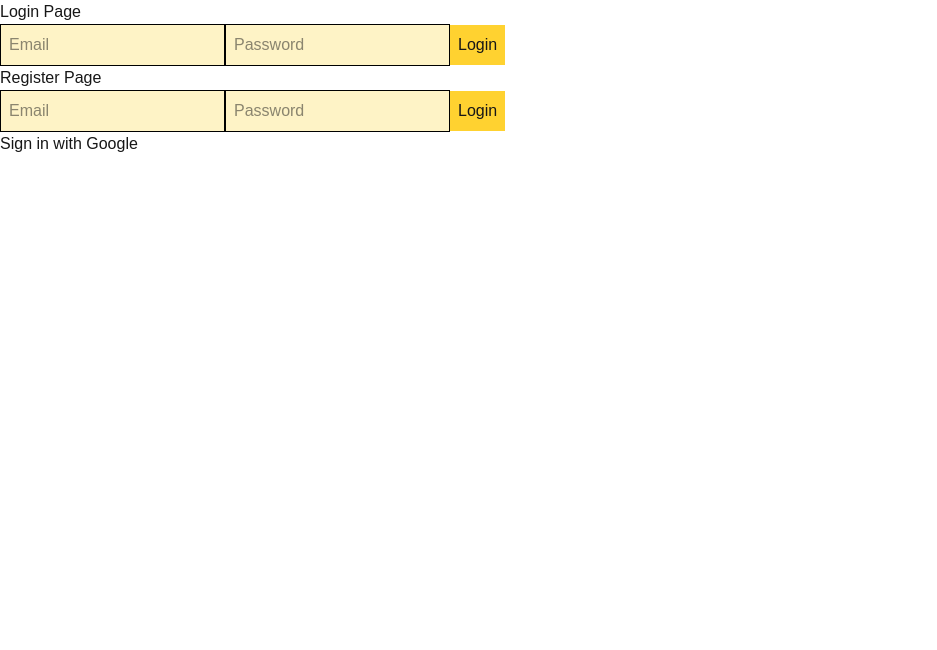
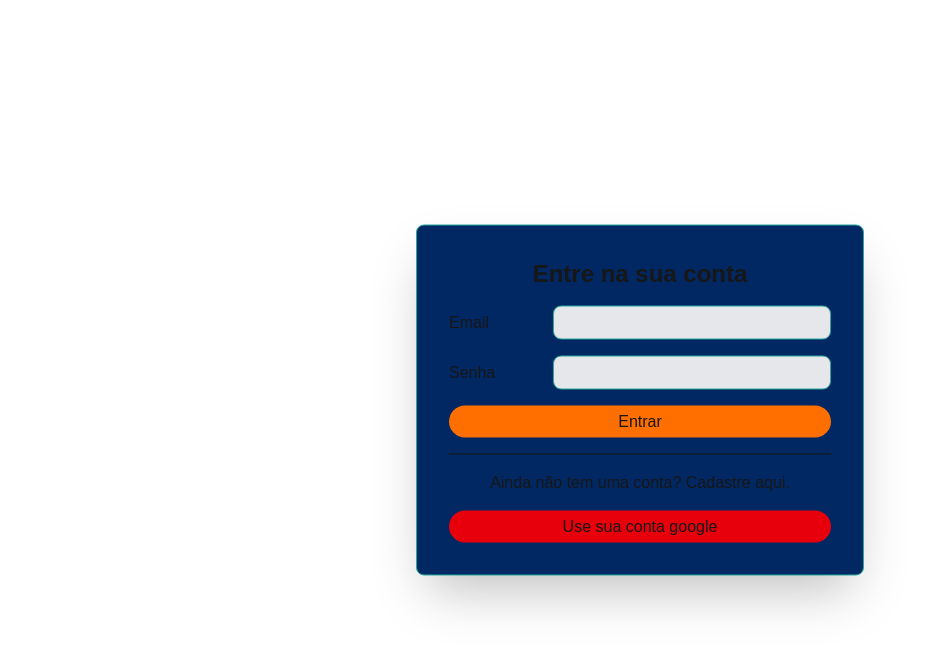
Before and after one commit to CMatchelo/new_canllection, a Next.js app: page /login in a window 1280 px wide. Shown: the top 650 px of the page, without its empty margins (0-937 px from the left). Built offline with nearby package versions, Linux system fonts and the light colour scheme; no server answers.

Commit message:
Done: Release v2

```diff
--- a/src/app/components/Input.tsx
+++ b/src/app/components/Input.tsx
@@ -9,14 +9,14 @@ export const Input = ({ id, classname, ...props }: InputProps) => {
   return (
     <div className="flex gap-3 items-center">
       {id && (
-        <label className="ml-auto" htmlFor={id}>
+        <label className="ml-auto w-[25%]" htmlFor={id}>
           {id}
         </label>
       )}
       <input
-        className={`border-1 border-highlight1 rounded-lg p-1
-          focus:border-highlight1Light bg-gray-200 w-50
-          placeholder-gray-400 ${classname}`}
+        className={`border-1 border-highlight2 rounded-lg p-1
+          focus:border-highlight2Light bg-gray-200
+          placeholder-gray-400 w-[75%] ${classname}`}
         {...props}
       ></input>
     </div>
--- a/src/app/components/NewCanPopup.tsx
+++ b/src/app/components/NewCanPopup.tsx
@@ -149,13 +149,13 @@ export const NewCanPopup = ({ togglePopup, currentCan }: NewCanPopupProps) => {
           {errors.year && <p className="text-red-500">{errors.year.message}</p>}
 
           <div className="relative flex gap-3 items-center">
-            <label className="ml-auto" htmlFor="Mês">
+            <label className="ml-auto w-[25%]" htmlFor="Mês">
               Mês
             </label>
             <select
               {...register("month", { required: "O mês é obrigatória" })}
               className="border-1 border-highlight1 rounded-lg p-1
-      focus:border-highlight1Light bg-gray-200 w-50"
+      focus:border-highlight1Light bg-gray-200 w-[75%]"
               id="Mês"
             >
               <option value="">-- Selecione --</option>
@@ -170,14 +170,14 @@ export const NewCanPopup = ({ togglePopup, currentCan }: NewCanPopupProps) => {
             <p className="text-red-500">{errors.month.message}</p>
           )}
 
-          <div className="flex gap-3 items-center">
-            <label className="ml-auto" htmlFor="type">
+          <div className="flex gap-3 items-stretch">
+            <label className="ml-auto w-[25%]" htmlFor="type">
               Categoria
             </label>
             <select
               {...register("type", { required: "A categoria é obrigatória" })}
               className="border-1 border-highlight1 rounded-lg p-1
-      focus:border-highlight1Light bg-gray-200 w-50"
+      focus:border-highlight1Light bg-gray-200 w-[75%]"
               id="type"
             >
               <option value="">-- Selecione --</option>
--- /dev/null
+++ b/src/app/login/components/loginForm.tsx
@@ -0,0 +1,82 @@
+"use client";
+
+import { useState } from "react";
+import { Button } from "../../components/Button";
+import { Input } from "../../components/Input";
+
+export const LoginForm = () => {
+
+
+  return (
+    <div
+      className="absolute top-1/2 left-1/2 -translate-x-1/2 -translate-y-1/2
+        flex flex-col justify-center items-stretch gap-4 w-[90%] max-w-md shadow-2xl
+        bg-primary1 px-4 py-8 sm:px-8 rounded-lg border-1 border-highlight2"
+    >
+      <div className="self-center text-2xl font-bold">
+        {hasAcc ? (
+            <span>Entre na sua conta</span>
+        ) : (
+            <span>Crie sua conta</span>
+        )}
+
+        </div>
+      <Input id="Email" />
+      <Input id="Senha" />
+      <Button>Cadastrar</Button>
+      <hr></hr>
+      <div onClick={toggleHasAcc} className="flex justify-center cursor-pointer self-center">
+        {hasAcc ? (
+            <span className="text-center">Ainda não tem uma conta? Cadastre aqui.</span>
+        ) : (
+            <span className="text-center">Já tem uma conta? Entre aqui.</span>
+        )}
+      </div>
+    </div>
+  );
+};
+
+/*
+<div>
+      <form onSubmit={handleSubmit(onLogin)}>
+        <input
+          {...register("email")}
+          className="bg-amber-100 border-1 border-black p-2"
+          type="text"
+          placeholder="Email"
+        />
+        <input
+          {...register("password")}
+          className="bg-amber-100 border-1 border-black p-2"
+          type="password"
+          placeholder="Password"
+        />
+        <button
+          type="submit"
+          className="bg-amber-300 p-2 cursor-pointer hover:bg-amber-200 transition"
+        >
+          Login
+        </button>
+      </form>
+
+      <h1>Register Page</h1>
+      <form onSubmit={handleSubmit(onRegister)}>
+        <input
+          {...register("email")}
+          className="bg-amber-100 border-1 border-black p-2"
+          type="text"
+          placeholder="Email"
+        />
+        <input
+          {...register("password")}
+          className="bg-amber-100 border-1 border-black p-2"
+          type="password"
+          placeholder="Password"
+        />
+        <button
+          type="submit"
+          className="bg-amber-300 p-2 cursor-pointer hover:bg-amber-200 transition"
+        >
+          Login
+        </button>
+      </form>
--- a/src/app/login/page.tsx
+++ b/src/app/login/page.tsx
@@ -2,7 +2,9 @@
 import { useForm } from "react-hook-form";
 import { useAuth } from "../../context/AuthContext";
 import { useRouter } from "next/navigation";
-import { useEffect } from "react";
+import { useEffect, useState } from "react";
+import { Input } from "../components/Input";
+import { Button } from "../components/Button";
 
 interface LoginFormInputs {
   email: string;
@@ -12,13 +14,23 @@ interface LoginFormInputs {
 export default function PageLogin() {
   const router = useRouter();
   const { user, loading, login, registerAcc, signInWithGoogle } = useAuth();
-  const { register, handleSubmit } = useForm<LoginFormInputs>();
+  const {
+    register,
+    handleSubmit,
+    formState: { errors },
+  } = useForm<LoginFormInputs>();
+
+  const [hasAcc, setHasAcc] = useState<boolean>(true);
+  const [errorMsg, setErrorMsg] = useState<string>("");
+
+  const toggleHasAcc = () => {
+    setHasAcc(!hasAcc);
+  };
 
   useEffect(() => {
     if (!loading && user) {
       router.push(`/profile/${user.uid}`); // redireciona se não estiver logado
     }
-
   }, [user, loading, router]);
 
   if (loading && !user) {
@@ -26,69 +38,107 @@ export default function PageLogin() {
   }
 
   const onLogin = async (data: LoginFormInputs) => {
+    setErrorMsg("")
+    if (hasAcc) {
       try {
         await login?.(data.email, data.password);
         router.push("/");
-    } catch (err) {
-      console.log(err);
+      } catch (err: unknown) {
+        if (err instanceof Error) {
+          setErrorMsg(err.message);
+        } else {
+          setErrorMsg("Ocorreu um erro inesperado. Tente novamente.");
+        }
+      }
+    } else {
+      try {
+        await registerAcc?.(data.email, data.password);
+        router.push("/");
+      } catch (err: unknown) {
+        if (err instanceof Error) {
+          setErrorMsg(err.message);
+        } else {
+          setErrorMsg("Ocorreu um erro inesperado. Tente novamente.");
+        }
+      }
     }
   };
 
-  const onRegister = async (data: LoginFormInputs) => {
-    console.log(data);
-    await registerAcc?.(data.email, data.password);
-  };
-
   const onGoogleLogin = async () => {
+    try {
       await signInWithGoogle();
+      router.push("/");
+    } catch (err) {
+      if (err instanceof Error) {
+        setErrorMsg(err.message);
+      } else {
+        setErrorMsg("Ocorreu um erro inesperado. Tente novamente.");
+      }
+    }
   };
 
   return (
     <div>
-      <h1>Login Page</h1>
-      <form onSubmit={handleSubmit(onLogin)}>
-        <input
-          {...register("email")}
-          className="bg-amber-100 border-1 border-black p-2"
-          type="text"
-          placeholder="Email"
+      <div
+        className="absolute top-1/2 left-1/2 -translate-x-1/2 -translate-y-1/2
+            flex flex-col justify-center items-stretch gap-4 w-[90%] max-w-md shadow-2xl
+            bg-primary1 px-4 py-8 sm:px-8 rounded-lg border-1 border-highlight2"
+      >
+        <form className="flex flex-col gap-4" onSubmit={handleSubmit(onLogin)}>
+          <div className="self-center text-2xl font-bold">
+            {hasAcc ? (
+              <span>Entre na sua conta</span>
+            ) : (
+              <span>Crie sua conta</span>
+            )}
+          </div>
+
+          <Input
+            id="Email"
+            classname="text-secondary1"
+            {...register("email", { required: "Digite o email" })}
           />
-        <input
-          {...register("password")}
-          className="bg-amber-100 border-1 border-black p-2"
-          type="password"
-          placeholder="Password"
+          {errors.email && (
+            <p className="text-red-500">{errors.email.message}</p>
+          )}
+
+          <Input
+            id="Senha"
+            classname="text-secondary1"
+            {...register("password", { required: "Digite a senha" })}
           />
-        <button
-          type="submit"
-          className="bg-amber-300 p-2 cursor-pointer hover:bg-amber-200 transition"
-        >
-          Login
-        </button>
+          {errors.password && (
+            <p className="text-red-500">{errors.password.message}</p>
+          )}
+          {hasAcc ? (
+            <Button type="submit">Entrar</Button>
+          ) : (
+            <Button type="submit">Cadastrar</Button>
+          )}
+          {errorMsg && <p className="text-red-500 text-center">{errorMsg}</p>}
         </form>
 
-      <h1>Register Page</h1>
-      <form onSubmit={handleSubmit(onRegister)}>
-        <input
-          {...register("email")}
-          className="bg-amber-100 border-1 border-black p-2"
-          type="text"
-          placeholder="Email"
-        />
-        <input
-          {...register("password")}
-          className="bg-amber-100 border-1 border-black p-2"
-          type="password"
-          placeholder="Password"
-        />
-        <button
-          type="submit"
-          className="bg-amber-300 p-2 cursor-pointer hover:bg-amber-200 transition"
+        <hr></hr>
+
+        <div
+          onClick={toggleHasAcc}
+          className="flex justify-center cursor-pointer self-center"
         >
-          Login
-        </button>
-      </form>
-      <button onClick={onGoogleLogin}>Sign in with Google</button>
+          {hasAcc ? (
+            <span className="text-center">
+              Ainda não tem uma conta? Cadastre aqui.
+            </span>
+          ) : (
+            <span className="text-center">Já tem uma conta? Entre aqui.</span>
+          )}
+        </div>
+        <Button
+          className="bg-red-600 hover:bg-red-500 active:bg-red-700"
+          onSubmit={onGoogleLogin}
+        >
+          Use sua conta google
+        </Button>
+      </div>
     </div>
   );
 }
--- a/src/app/profile/[userId]/page.tsx
+++ b/src/app/profile/[userId]/page.tsx
@@ -1,6 +1,5 @@
 import { CanTable } from "@/app/components/CanTable";
 import { Header } from "@/app/components/Header";
-import { NewCanPopup } from "@/app/components/NewCanPopup";
 
 interface PageProfileProps {
     params: {
--- /dev/null
+++ b/src/utils/firebaseErrors.ts
@@ -0,0 +1,15 @@
+export const firebaseErrors: Record<string, string> = {
+  "auth/invalid-email": "O e-mail informado é inválido.",
+  "auth/user-disabled": "Esta conta foi desativada. Entre em contato com o suporte.",
+  "auth/user-not-found": "Usuário não encontrado. Verifique o e-mail informado.",
+  "auth/wrong-password": "Senha incorreta. Tente novamente.",
+  "auth/email-already-in-use": "Este e-mail já está cadastrado.",
+  "auth/weak-password": "A senha deve ter pelo menos 6 caracteres.",
+  "auth/too-many-requests": "Muitas tentativas. Tente novamente mais tarde.",
+  "auth/network-request-failed": "Falha na conexão. Verifique sua internet.",
+  default: "Ocorreu um erro inesperado. Tente novamente.",
+};
+
+export const getFirebaseErrorMessage = (code: string): string => {
+  return firebaseErrors[code] || firebaseErrors.default;
+};
```
Also changed, not shown: src/app/components/CanTable.tsx (+12 -4 lines), src/context/AuthContext.tsx (+15 -3 lines). Lines whose indentation alone changed are shown as unchanged.
